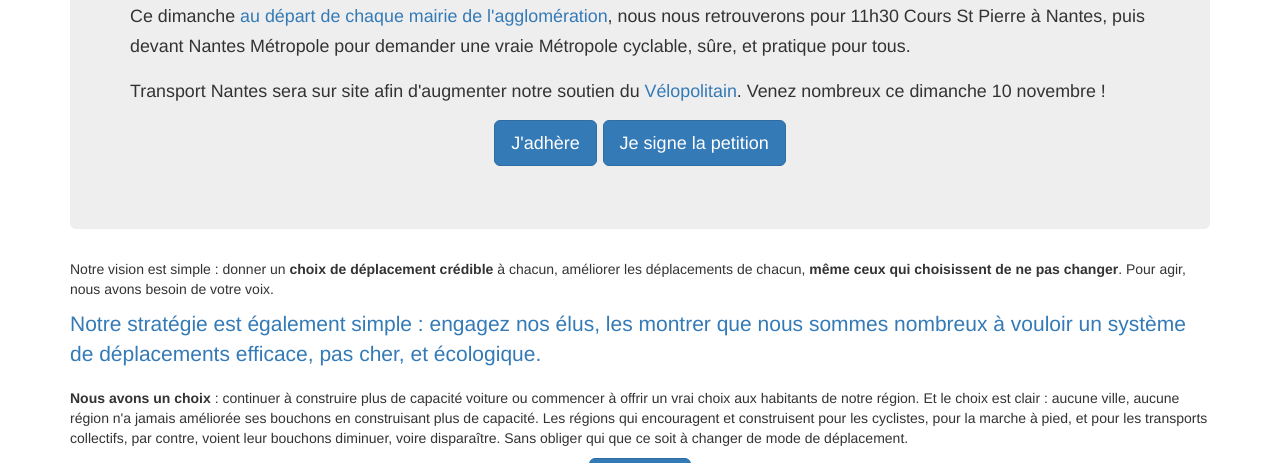
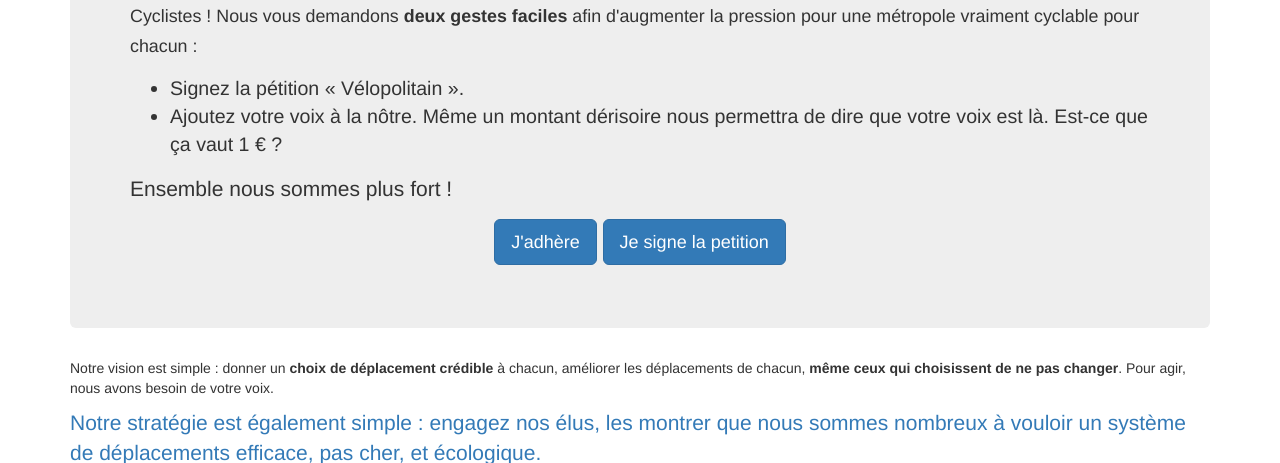
Before and after one commit to transport-nantes/TN_flask_web, a Flask app: page /D/1/accueil in a window 1280 px wide. Shown: the part 1250-1713 px from the top of the page. Run offline with Flask 2, Linux system fonts and the light colour scheme; some libraries are stand-ins or nearby versions.

Commit message:
Change landing page to post-convergence pitch
Also add target=_blank tags to links that leave the site.

```diff
--- a/app/templates/chronotrain.html
+++ b/app/templates/chronotrain.html
@@ -19,7 +19,7 @@
 	    : à vous de choisir pour vous.</emph>
 	</p>
 
-<p align="center"><a href="https://www.helloasso.com/associations/transport-nantes/adhesions/adhesion-transport-nantes-2019/" class="btn btn-primary btn-lg" role="button">J'adhère</a></p>
+<p align="center"><a href="https://www.helloasso.com/associations/transport-nantes/adhesions/adhesion-transport-nantes-2019/" class="btn btn-primary btn-lg" role="button" target="_blank">J'adhère</a></p>
 
 	<h2>Toutes les 15 minutes</h2>
 
@@ -60,7 +60,7 @@
 	    force de porter la nôtre.
 	</p>
 
-	<p align="center"><a href="https://www.helloasso.com/associations/transport-nantes/adhesions/adhesion-transport-nantes-2019/" class="btn btn-primary btn-lg" role="button">J'adhère</a></p>
+	<p align="center"><a href="https://www.helloasso.com/associations/transport-nantes/adhesions/adhesion-transport-nantes-2019/" class="btn btn-primary btn-lg" role="button" target="_blank">J'adhère</a></p>
     </div>
 </div>
 
--- a/app/templates/index.html
+++ b/app/templates/index.html
@@ -19,22 +19,22 @@
 		      tag=tag) }}" style="width:100%">
 	    </a>
 
-	    <p class="text-important">  <small>Ce dimanche
-		<a href="http://placeauvelo-nantes.fr/1468-2/" target="_blank">
-		    au départ de chaque mairie de l'agglomération</a>,
-		    nous nous retrouverons pour 11h30 Cours St Pierre
-		    à Nantes, puis devant Nantes Métropole pour
-		    demander une vraie Métropole cyclable, sûre, et
-		    pratique pour tous.</small> </p>
-
-	    <p><small>
-		Transport Nantes sera sur site afin d'augmenter notre soutien du
-		<a href="{{ url_for('main.velopolitain', tag=tag) }}">Vélopolitain</a>.
-		Venez nombreux ce dimanche 10 novembre !
-	    </small></p>
-
-	<p align="center"><a href="https://www.helloasso.com/associations/transport-nantes/adhesions/adhesion-transport-nantes-2019/" class="btn btn-primary btn-lg" role="button">J'adhère</a> <a
-	href="https://www.change.org/p/pour-que-le-prochain-maire-de-nantes-s-engage-%C3%A0-construire-un-r%C3%A9seau-express-v%C3%A9lo?recruiter=980459965&utm_source=share_petition&utm_medium=TransportNantes&utm_campaign=share_petition"
+	    <p class="text-important">  <small>Cyclistes !  Nous vous
+		demandons <strong>deux gestes faciles</strong> afin d'augmenter la
+		pression pour une métropole vraiment cyclable pour chacun :</small>
+		<ul style="font-size: 140%;">
+		    <li><large>Signez la pétition « Vélopolitain ».</large></li>
+		    <li>Ajoutez votre voix à la nôtre.  Même un
+			montant dérisoire nous permettra de dire que
+			votre voix est là.  Est-ce que ça vaut 1 €
+			?</li>
+		</ul>
+	    </p>
+	    <p>
+		Ensemble nous sommes plus fort !
+	    </p>
+	<p align="center"><a href="https://www.helloasso.com/associations/transport-nantes/adhesions/adhesion-transport-nantes-2019/" class="btn btn-primary btn-lg" role="button" target="_blank">J'adhère</a> <a
+	href="{{ url_for('main.velopolitain', tag=tag) }}"
 	class="btn btn-primary btn-lg" role="button">Je signe la petition</a>
 	</p>
 	</div>
@@ -62,7 +62,7 @@ chacun, améliorer les déplacements de chacun, <strong>même ceux qui choisisse
     disparaître.  Sans obliger qui que ce soit à changer de mode de
     déplacement.</p>
 
-<p align="center"><a href="https://www.helloasso.com/associations/transport-nantes/adhesions/adhesion-transport-nantes-2019/" class="btn btn-primary btn-lg" role="button">J'adhère</a></p>
+<p align="center"><a href="https://www.helloasso.com/associations/transport-nantes/adhesions/adhesion-transport-nantes-2019/" class="btn btn-primary btn-lg" role="button" target="_blank">J'adhère</a></p>
     </div>
 </div>
 
--- a/app/templates/municipales.html
+++ b/app/templates/municipales.html
@@ -60,7 +60,7 @@
 	    : donnez nous la force d’agir pour vous !</em>
 	</p>
 
-	<p align="center"><a href="https://www.helloasso.com/associations/transport-nantes/adhesions/adhesion-transport-nantes-2019/" class="btn btn-primary btn-lg" role="button">J'adhère</a></p>
+	<p align="center"><a href="https://www.helloasso.com/associations/transport-nantes/adhesions/adhesion-transport-nantes-2019/" class="btn btn-primary btn-lg" role="button" target="_blank">J'adhère</a></p>
 
     </div>
 </div>
--- a/app/templates/sponsor.html
+++ b/app/templates/sponsor.html
@@ -127,7 +127,7 @@
 	<p align="center">L'adhésion individuel est également possible
     avec un simple <a
     href="https://www.helloasso.com/associations/transport-nantes/adhesions/adhesion-transport-nantes-2019/"
-    class="btn btn-primary btn-sm" role="button">clique</a>.</p>
+    class="btn btn-primary btn-sm" role="button" target="_blank">clique</a>.</p>
     </div>
 </div>
 
```
Also changed, not shown: app/templates/velopolitain.html (+6 -6 lines).
